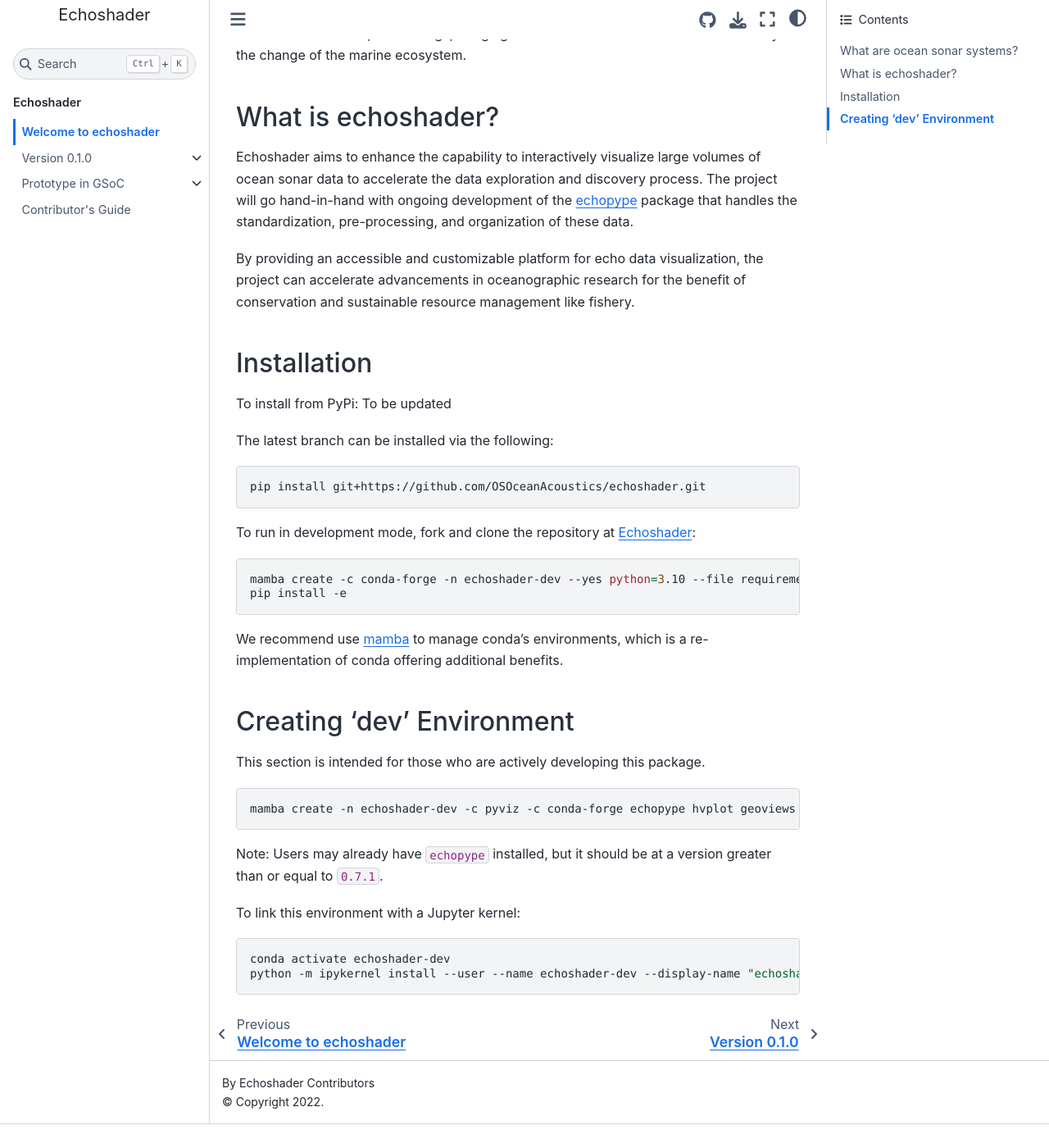
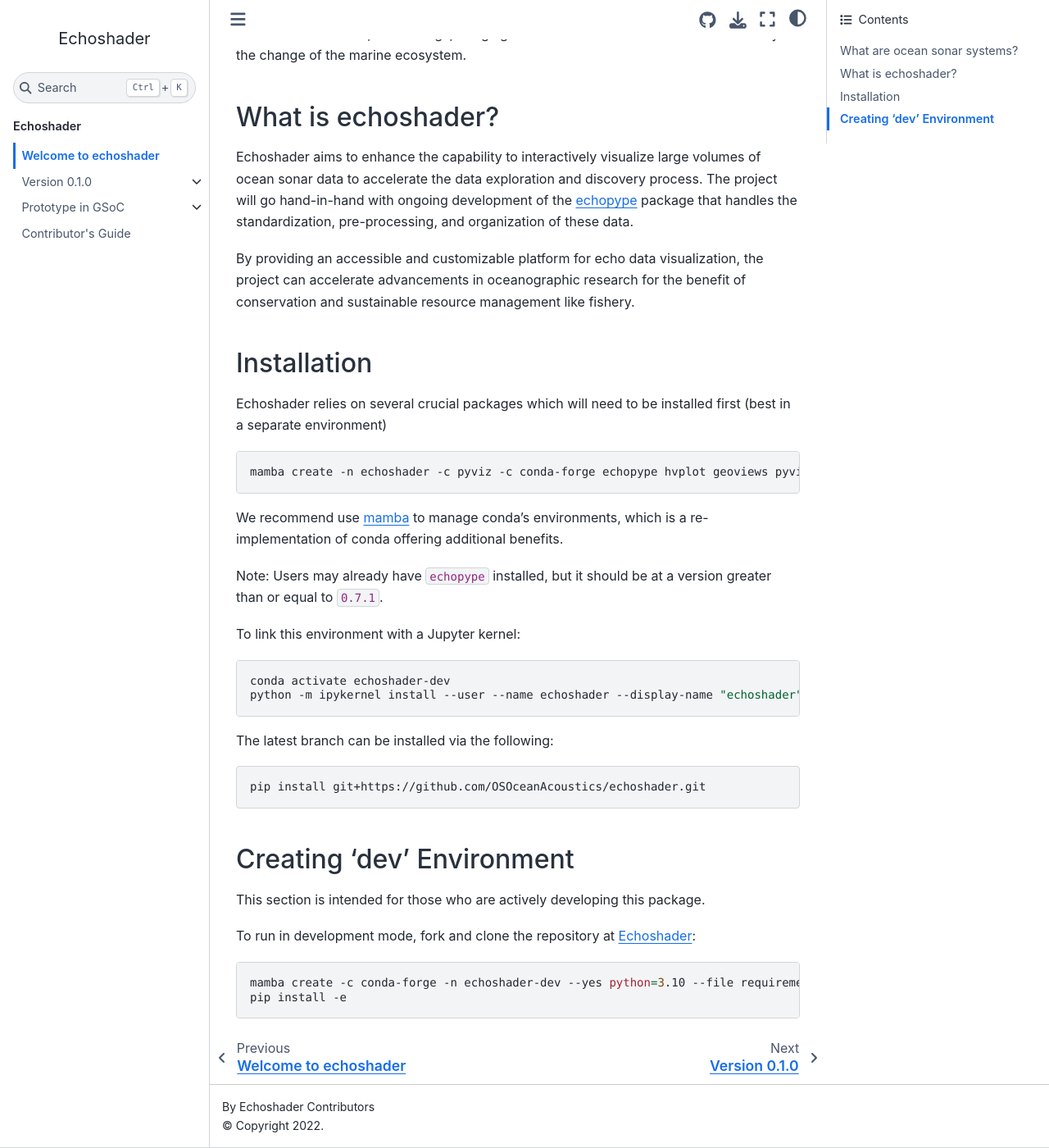
Before and after one commit to OSOceanAcoustics/echoshader, a Jupyter Book: the page built from docs/source/echoshader_doc/index.md, in a window 1280 px wide and 1400 px high, scrolled down 363 px. Shown: the whole window at 82% size. Built offline with Jupyter Book 1.0.4 settings and Sphinx 7.4.7 and the Sphinx Book theme 1.1.4, drawn with Linux system fonts in a browser that asks for light colours; pages that are not in the unit, such as notebooks, are missing from menus; before the commit the page ends 1734 px from its top, so only the background shows below that; some of the changed lines change nothing that is shown.

Commit message:
splitting user and development installation instructions

````diff
--- a/docs/source/echoshader_doc/index.md
+++ b/docs/source/echoshader_doc/index.md
@@ -14,8 +14,22 @@
 
 ## Installation
 
-To install from PyPi:
-To be updated
+Echoshader relies on several crucial packages which will need to be installed first (best in a separate environment)
+
+```bash
+mamba create -n echoshader -c pyviz -c conda-forge echopype hvplot geoviews pyvista ipykernel
+```
+
+We recommend use [mamba](https://mamba.readthedocs.io/en/latest/user_guide/mamba.html) to manage conda's environments, which is a re-implementation of conda offering additional benefits.
+
+Note: Users may already have `echopype` installed, but it should be at a version greater than or equal to `0.7.1`.
+
+To link this environment with a Jupyter kernel:
+
+```bash
+conda activate echoshader-dev
+python -m ipykernel install --user --name echoshader --display-name "echoshader"
+```
 
 The latest branch can be installed via the following:
 
@@ -23,28 +37,15 @@
 pip install git+https://github.com/OSOceanAcoustics/echoshader.git
 ```
 
+
+
+## Creating 'dev' Environment
+
+This section is intended for those who are actively developing this package.
+
 To run in development mode, fork and clone the repository at [Echoshader](https://github.com/OSOceanAcoustics/echoshader):
 
 ```bash
 mamba create -c conda-forge -n echoshader-dev --yes python=3.10 --file requirements.txt --file requirements-dev.txt
 pip install -e
 ```
-
-We recommend use [mamba](https://mamba.readthedocs.io/en/latest/user_guide/mamba.html) to manage conda's environments, which is a re-implementation of conda offering additional benefits.
-
-## Creating 'dev' Environment
-
-This section is intended for those who are actively developing this package.
-
-```bash
-mamba create -n echoshader-dev -c pyviz -c conda-forge echopype hvplot geoviews pyvista ipykernel
-```
-
-Note: Users may already have `echopype` installed, but it should be at a version greater than or equal to `0.7.1`.
-
-To link this environment with a Jupyter kernel:
-
-```bash
-conda activate echoshader-dev
-python -m ipykernel install --user --name echoshader-dev --display-name "echoshader-dev"
-```
````
